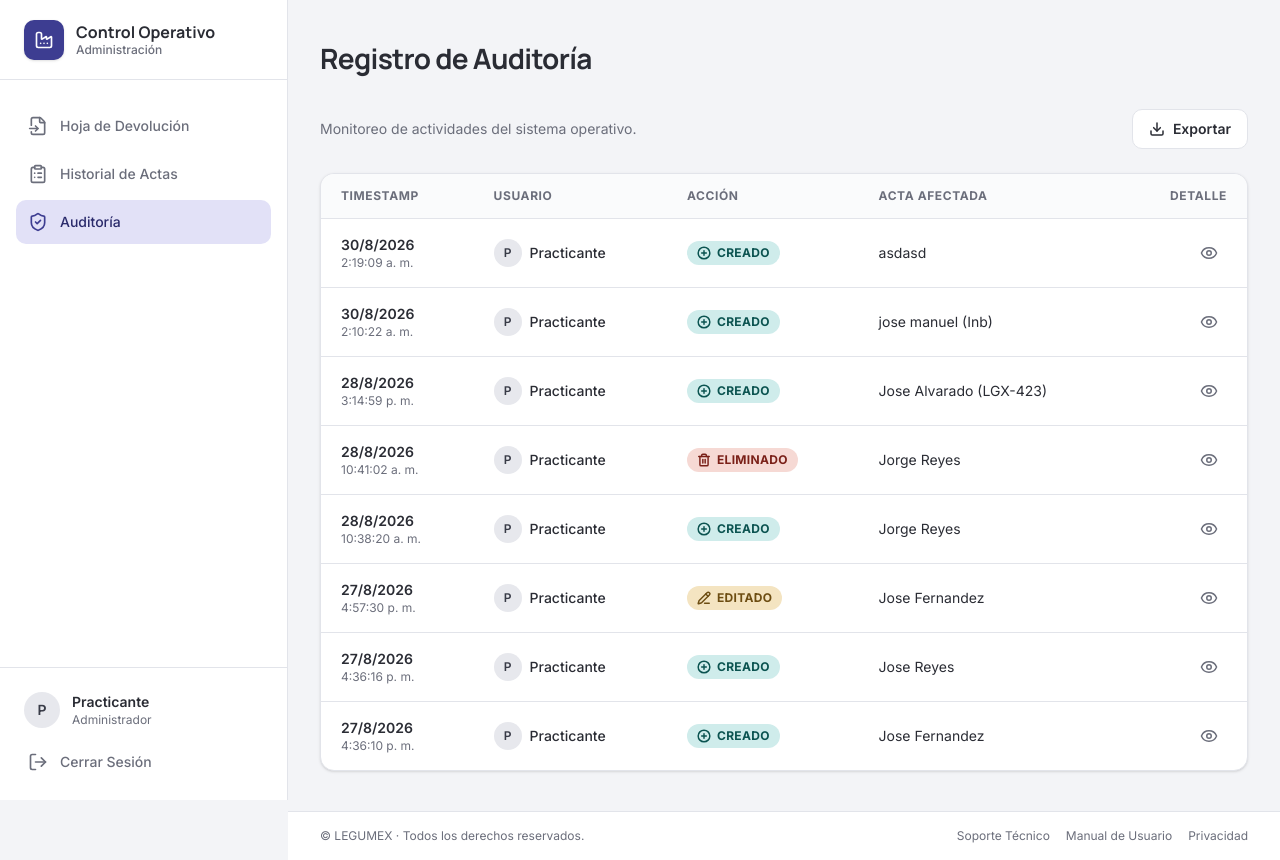
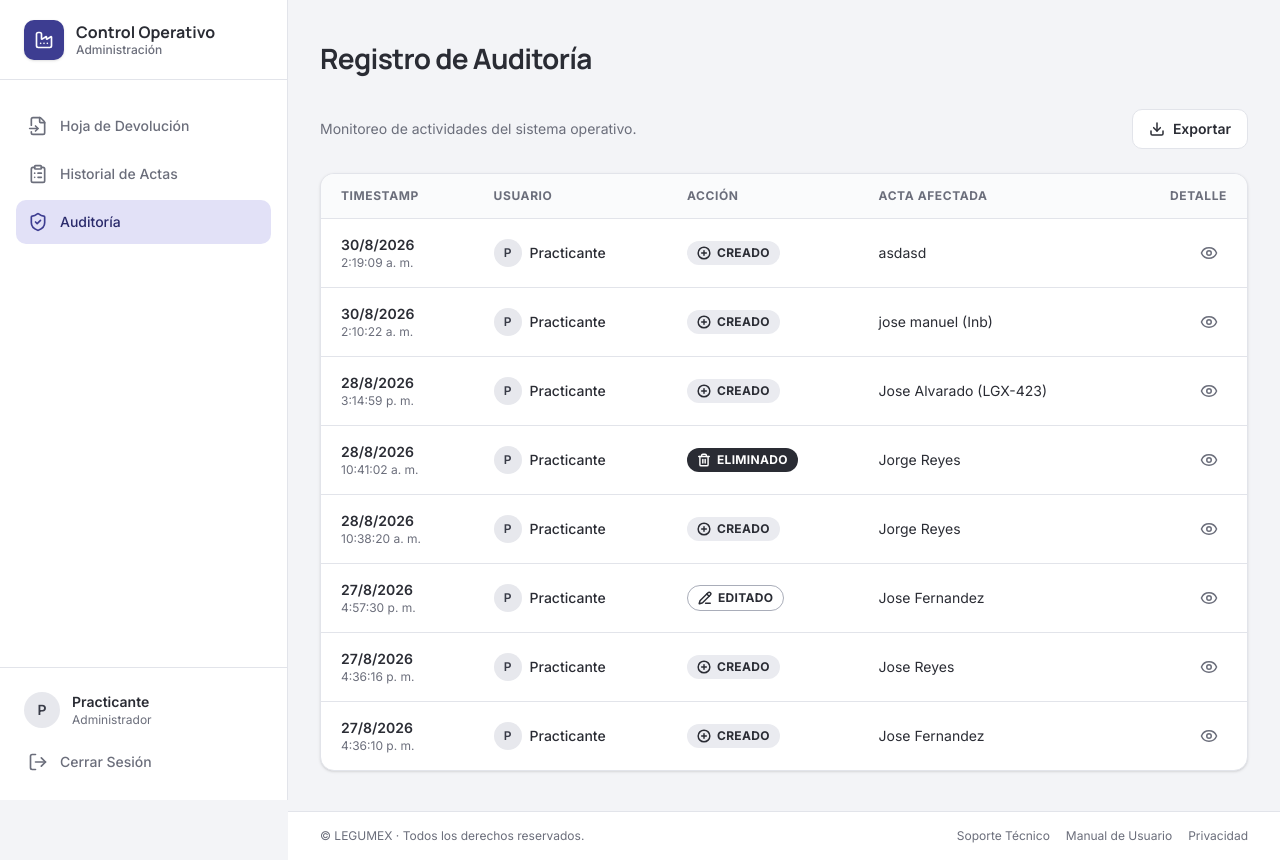
Before and after one commit to emersonrodriguez1455-lang/sistemaDemoe, a Next.js app in the folder legumex-control-Demosisi/legumex-control-panel-clean/: page /auditoria in a window 1280 px wide. Built offline with nearby package versions, Linux system fonts and the light colour scheme.

Commit message:
Update page.tsx
colores

```diff
--- a/legumex-control-Demosisi/legumex-control-panel-clean/app/auditoria/page.tsx
+++ b/legumex-control-Demosisi/legumex-control-panel-clean/app/auditoria/page.tsx
@@ -21,10 +21,17 @@ const ROWS: {
   { ts: '27/8/2026', hora: '4:36:10 p. m.', usuario: 'Practicante', action: 'CREADO', acta: 'Jose Fernandez' },
 ]
 
+/*
+ * Monocromático total: los 3 estados (CREADO, EDITADO, ELIMINADO) son
+ * variantes de gris/negro, igual que la columna de Acciones en Historial.
+ * Se distinguen únicamente por ícono y peso — sin color, ni siquiera en
+ * ELIMINADO (el rojo queda solo para la acción interactiva de eliminar,
+ * no para esta etiqueta de solo lectura).
+ */
 const BADGE: Record<Action, { cls: string; icon: typeof PlusCircle }> = {
-  CREADO: { cls: 'bg-success-container text-on-success-container', icon: PlusCircle },
-  EDITADO: { cls: 'bg-warning-container text-on-warning-container', icon: PencilLine },
-  ELIMINADO: { cls: 'bg-error-container text-on-error-container', icon: Trash2 },
+  CREADO: { cls: 'bg-surface-container-high text-on-surface', icon: PlusCircle },
+  EDITADO: { cls: 'border border-outline bg-surface text-on-surface', icon: PencilLine },
+  ELIMINADO: { cls: 'bg-on-surface text-surface', icon: Trash2 },
 }
 
 function ActionBadge({ action }: { action: Action }) {
@@ -40,6 +47,7 @@ function ActionBadge({ action }: { action: Action }) {
       {action}
     </span>
   )
+
 }
 
 export default function AuditoriaPage() {
```
